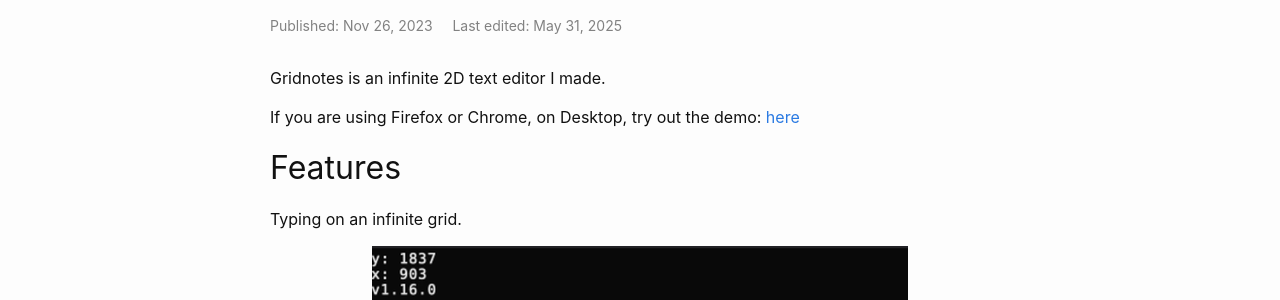
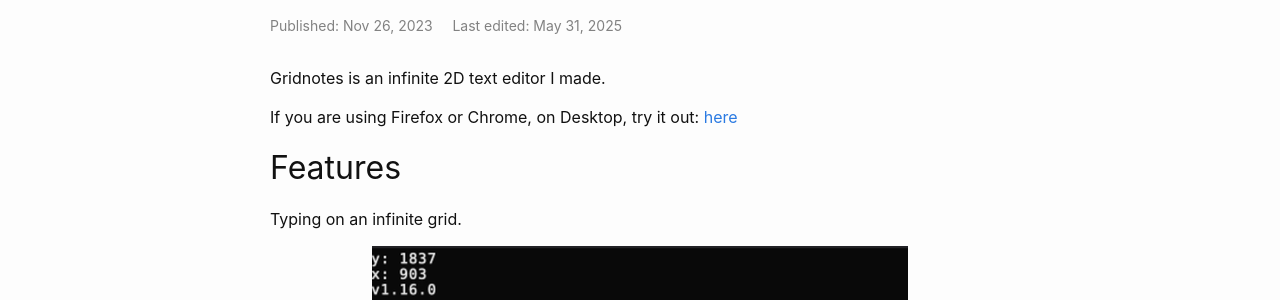
Before and after one commit to sradc/sradc.github.io, a Jekyll site: the page built from _posts/2023-11-26-gridnotes.md, in a window 1280 px wide. Shown: the part 134-434 px from the top of the page. Built offline with Jekyll 4.4.1, drawn with Linux system fonts in a browser that asks for light colours; comment, search, counter and statistics services are not loaded.

Commit message:
remove "demo"

```diff
--- a/_posts/2023-11-26-gridnotes.md
+++ b/_posts/2023-11-26-gridnotes.md
@@ -10,7 +10,7 @@ nolink: false
 
 Gridnotes is an infinite 2D text editor I made.
 
-If you are using Firefox or Chrome, on Desktop, try out the demo: [here](https://gridnotes.io/v1/)
+If you are using Firefox or Chrome, on Desktop, try it out: [here](https://gridnotes.io/v1/)
 
 ## Features
 
```
